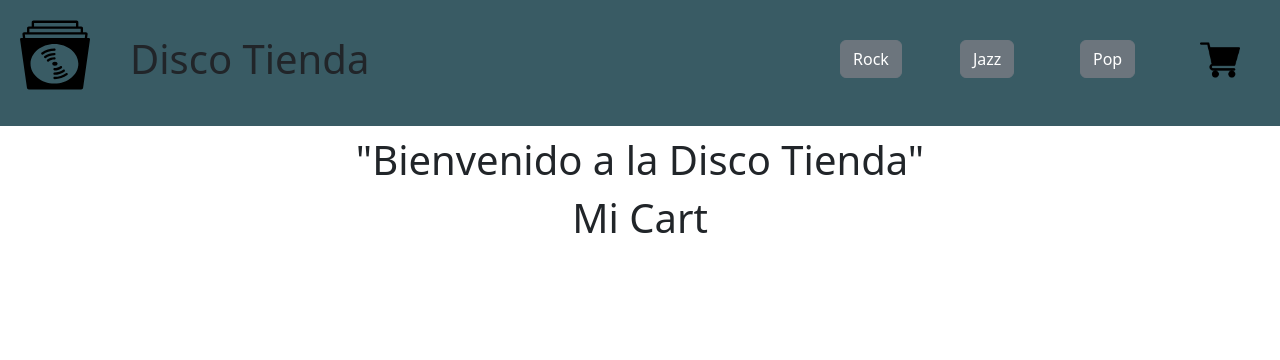
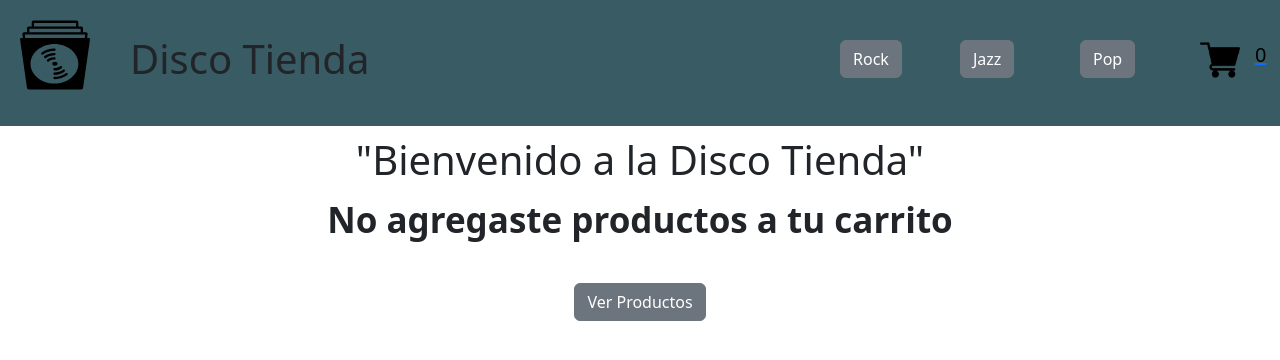
Before and after one commit to Etergen92/proyecto-coder-react, a React (Create React App) app: page /cart in a window 1280 px wide. Shown: the top 360 px of the page. Built offline with nearby package versions, Linux system fonts and the light colour scheme.

Commit message:
Agregado de estilos a carrito y botones de finalizar compra, agregar o eliminar porducto de carrito. Aplicacion de rendering y context para mostrar y actualizar carrito de compras

```diff
--- a/src/components/Cart.js
+++ b/src/components/Cart.js
@@ -1,9 +1,30 @@
-
+import { Link } from "react-router-dom";
+import { useCartContext } from "./app/CartContext"
+import CartItemDetail from "./assets/CartItemDetail";
+import { Button } from "react-bootstrap";
 
 const Cart = () => {
+
+  const {cart, totalPrecioCarrito} = useCartContext();
+
+  if(cart.length === 0){
+    return(
+      <div className="contenedorCarritoVacio">
+        <p className="carritoVacio">No agregaste productos a tu carrito</p>
+        <Link to='/'><Button className="botonVerProductos" variant="secondary">Ver Productos</Button></Link>
+      </div>
+    )
+  }
+
   return (
     <div>
-      <h1 style={{textAlign: "center"}}>Mi Cart</h1>
+      <h1 style={{textAlign: "center"}}>Carrito</h1>
+      <div className="inicioCarrito">
+        {
+          cart.map(producto => <CartItemDetail key={producto.id} producto={producto} className='tarjetaCarrito'></CartItemDetail>)
+        }
+      </div>
+      <p className="totalPrecioCompra">Total: ${totalPrecioCarrito()}</p>
     </div>
   )
 }
--- a/src/components/CartWidget.js
+++ b/src/components/CartWidget.js
@@ -1,11 +1,14 @@
 // Componente Icono Carrito de Compras
 import foto from "./assets/carrito-de-compras.png"
+import { useCartContext } from "./app/CartContext"
 
 
 const CartWidget = () => {
+  const {totalProductos} = useCartContext();
+
   return (
-    <div>
-      <img src={foto} alt='carrito de compras' className='carritoCompras'/>
+    <div className="flex-carrito">
+      <img src={foto} alt='carrito de compras' className='carritoCompras'/><span className="totalProductos">{totalProductos() || '0'}</span>
     </div>
   )
 }
--- a/src/components/ItemDetail.js
+++ b/src/components/ItemDetail.js
@@ -4,6 +4,7 @@ import foto from "./assets/vinilo-prueba.jpg"
 import { useState } from 'react';
 import { Link } from 'react-router-dom';
 import { useCartContext } from './app/CartContext';
+import { Button } from 'react-bootstrap';
 
 const ItemDetail = ({producto}) => {
 
@@ -16,27 +17,6 @@ const ItemDetail = ({producto}) => {
   }
 
 return(
-
-  // <div className='detalleProducto'>
-  //     <h1>Detalle de Producto</h1>
-  //     <div className='detalleProductoFlex'>
-  //       <div>
-  //         <img src={foto} alt="producto"></img>
-  //       </div>
-  //       <div className='detalleProductoFlex_info'>
-
-  //         <h1>ID: {id} </h1>
-  //         <h1>Artista: {artista}</h1>
-  //         <h1>Disco: {disco} </h1>
-  //         <h3>Genero: {genero}</h3>
-  //         <h3>Precio: {precio}</h3>{
-  //           irCarrito ?
-  //           <Link to={`/cart`}>Terminar Compra</Link>
-  //           :<ItemCount stock={stock} onAdd={onAdd} initial={1}/>
-  //         }
-  //       </div>
-  //     </div>
-  //   </div>
     <div className='detalleProducto'>
       <h1>Detalle de Producto</h1>
       <div className='detalleProductoFlex'>
@@ -50,7 +30,7 @@ return(
           <h3>Genero: {producto.genero}</h3>
           <h3>Precio: {producto.precio}</h3>{
             irCarrito ?
-            <Link to={`/cart`}>Terminar Compra</Link>
+            <Link to={`/cart`}><Button variant="secondary">Terminar Compra</Button></Link>
             :<ItemCount stock={producto.stock} onAdd={onAdd} initial={1}/>
           }
         </div>
--- a/src/components/app/CartContext.js
+++ b/src/components/app/CartContext.js
@@ -10,19 +10,28 @@ const CartContext = React.createContext([]);
 const CartProvider = ({children}) => {
     const [cart, setCart] = useState([]);
 
+    //Funcion para cargar productos al carrito:
     const agregarProducto = (item, nuevaCantidad) =>{
         const nuevoCarrito = cart.filter(producto => producto.id !== item.id);
         nuevoCarrito.push({...item, cantidad: nuevaCantidad});
         setCart(nuevoCarrito)
     }
 
+    const totalPrecioCarrito = () =>{
+        return cart.reduce((total, producto) => total + producto.cantidad * producto.precio, 0 );
+    }
+
+    const totalProductos = () => cart.reduce((contador, producto)=> contador + producto.cantidad, 0)
+
     console.log('carrito: ', cart)
 
-    //Funcion para vaciar el carrito
+    //Funcion para vaciar el carrito:
     const vaciarCart = () => setCart([]);
 
+    //Funcion para borrar un producto del carrito:
     const borrarDeCart = (id) => setCart(cart.filter(product => product.id !== id));
 
+    //Funcion para controlar que el producto a ingresar se encuentra cargado en el carrito o no
     const estaEnCart = (id) => cart.find(product => product.id === id) ? true : false;
 
     return (
@@ -30,7 +39,10 @@ const CartProvider = ({children}) => {
             agregarProducto,
             vaciarCart,
             borrarDeCart,
-            estaEnCart
+            estaEnCart,
+            totalPrecioCarrito,
+            totalProductos,
+            cart
         }}>
             {children}
         </CartContext.Provider>
--- a/src/components/app/style.css
+++ b/src/components/app/style.css
@@ -46,6 +46,17 @@
 
 .carritoCompras{
     width: 40px;
+}
+
+.flex-carrito{
+    display: flex;
+    gap: 15px;
+}
+
+.totalProductos{
+    font-size: 20px;
+    color: black;
+
 }
 
 .tituloPaginaInicio{
@@ -107,3 +118,41 @@
     border-radius: 20px;
     padding: 50px;
 }
+
+/* Carrito */
+
+.vistaCarrito{
+    display: flex;
+    justify-content: space-between;
+    padding: 10px;
+    border: 1px;
+    border-style: solid;
+    border-color: #395B64;
+    border-radius: 10px;
+    margin: 20px;
+    text-align: center;
+}
+
+.botonEliminar{
+    width: 150px;
+    height: 60px;
+    align-self: center;
+
+}
+
+.totalPrecioCompra, .carritoVacio{
+    text-align: center;
+    font-weight: bold;
+    font-size: 35px;
+}
+
+.contenedorCarritoVacio{
+    display: flex;
+    flex-direction: column;
+    align-items: center;
+
+}
+
+.botonVerProductos{
+    margin: 20px;
+}
--- /dev/null
+++ b/src/components/assets/CartItemDetail.js
@@ -0,0 +1,38 @@
+import Button from 'react-bootstrap/Button';
+import { useCartContext } from '../app/CartContext';
+
+
+const CartItemDetail = ({producto}) => {
+    const {borrarDeCart} = useCartContext();
+  return (
+    <div className='vistaCarrito'>
+        <div>
+          <img src='' alt='imagen producto'></img>
+        </div>
+        <div>
+          <h3>Producto</h3>
+          <p>{producto.disco}</p>
+          <p>{producto.artista}</p>
+        </div>
+        <div>
+          <h3>Cantidad</h3>
+          <p>
+          {producto.cantidad}
+          </p>
+        </div>
+        <div>
+          <h3>Precio</h3>
+          <p>
+          ${producto.precio}
+          </p>
+        </div>
+        <div>
+          <h3>Subtotal</h3>
+          ${producto.precio * producto.cantidad}
+        </div>
+        <Button onClick={()=> borrarDeCart(producto.id)} variant="secondary" className='botonEliminar'>Eliminar de Carrito</Button>
+      </div>
+  )
+}
+
+export default CartItemDetail
```
